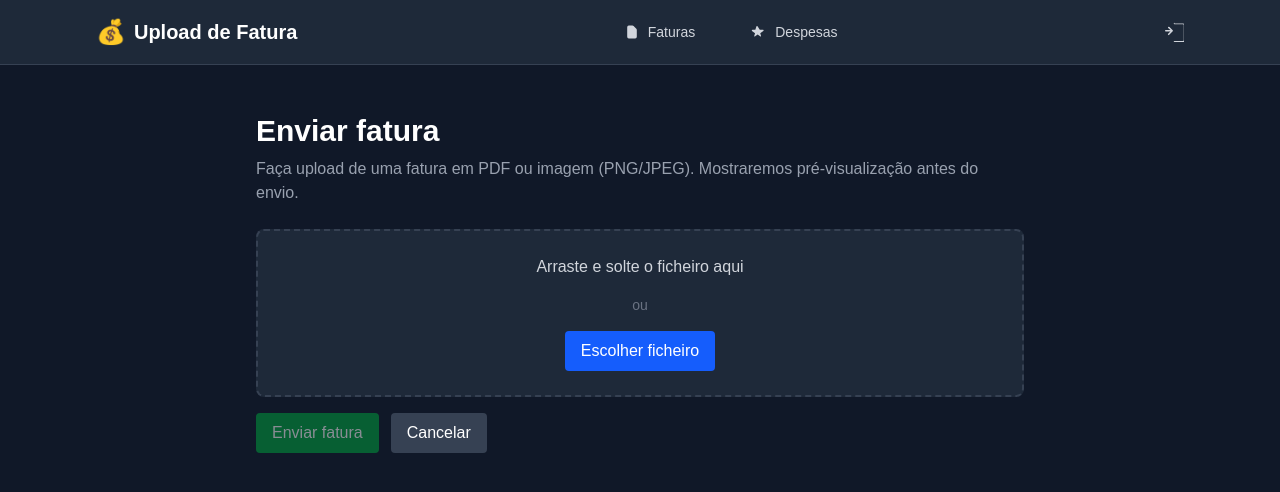
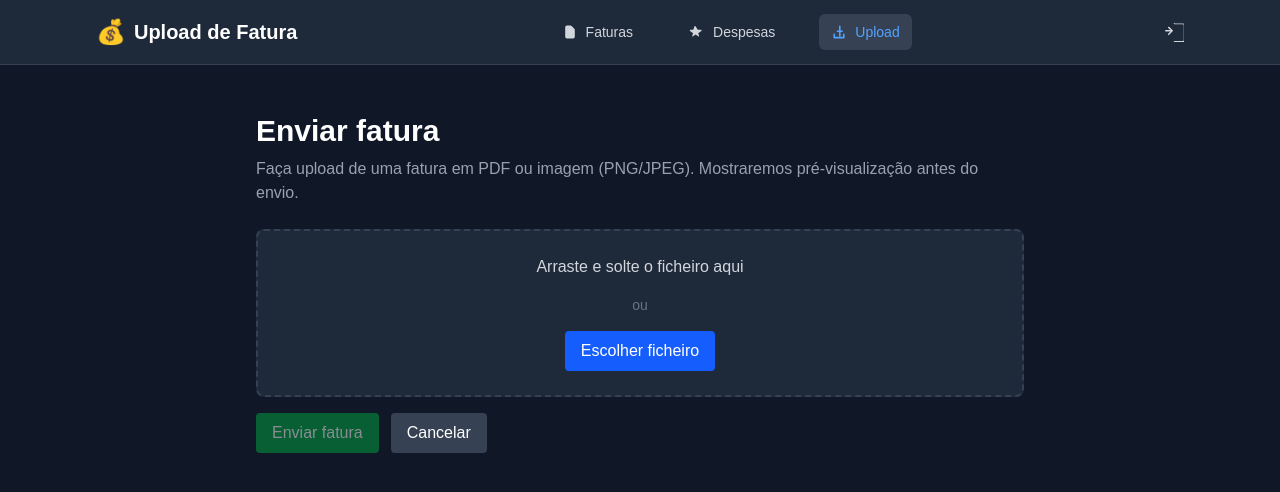
Before and after one commit to whaiiz/WalletBro, a Next.js app: page /upload in a window 1280 px wide. Shown: the top 492 px of the page. Built offline with nearby package versions, Linux system fonts and the light colour scheme.

Commit message:
Added upload page to the navigation

```diff
--- a/app/components/Navigation/Navbar.tsx
+++ b/app/components/Navigation/Navbar.tsx
@@ -12,6 +12,7 @@ export function Navbar({ title }: NavbarProps) {
 
   const isInvoicesPage = pathname === "/invoices";
   const isExpensesPage = pathname === "/expenses";
+  const isUploadPage = pathname === "/upload";
 
   return (
     <nav className="bg-gray-800 border-b border-gray-700 sticky top-0 z-50">
@@ -62,6 +63,25 @@ export function Navbar({ title }: NavbarProps) {
               </svg>
               Despesas
             </Link>
+
+            <Link
+              href="/upload"
+              className={`flex items-center gap-2 px-3 py-2 rounded-md text-sm font-medium transition-colors ${
+                isUploadPage
+                  ? "text-blue-400 bg-gray-700"
+                  : "text-gray-300 hover:text-white hover:bg-gray-700"
+              }`}
+            >
+              <svg
+                className="w-4 h-4"
+                fill="currentColor"
+                viewBox="0 0 20 20"
+              >
+                <path d="M3 17a1 1 0 001 1h12a1 1 0 001-1v-4a1 1 0 10-2 0v3H5v-3a1 1 0 10-2 0v4z" />
+                <path d="M7 9a1 1 0 011-1h2V3a1 1 0 112 0v5h2a1 1 0 110 2h-2v5a1 1 0 11-2 0v-5H8a1 1 0 01-1-1z" />
+              </svg>
+              Upload
+            </Link>
           </div>
 
           {/* User Actions */}
```
